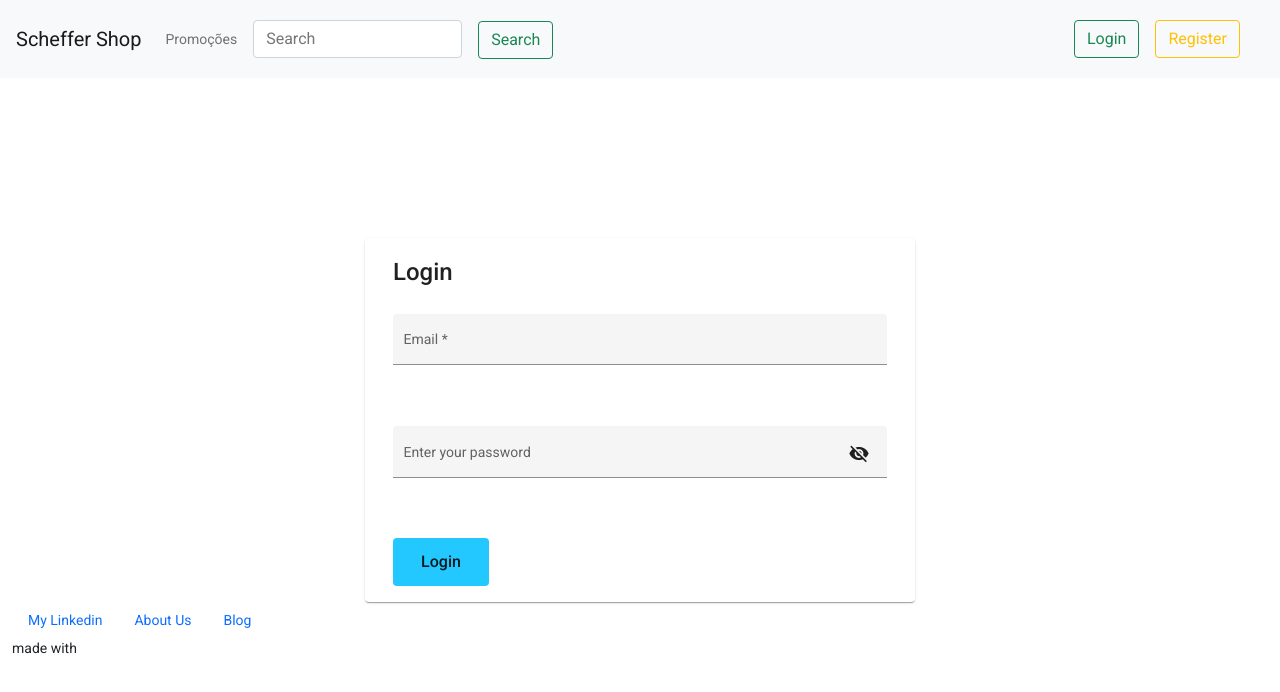
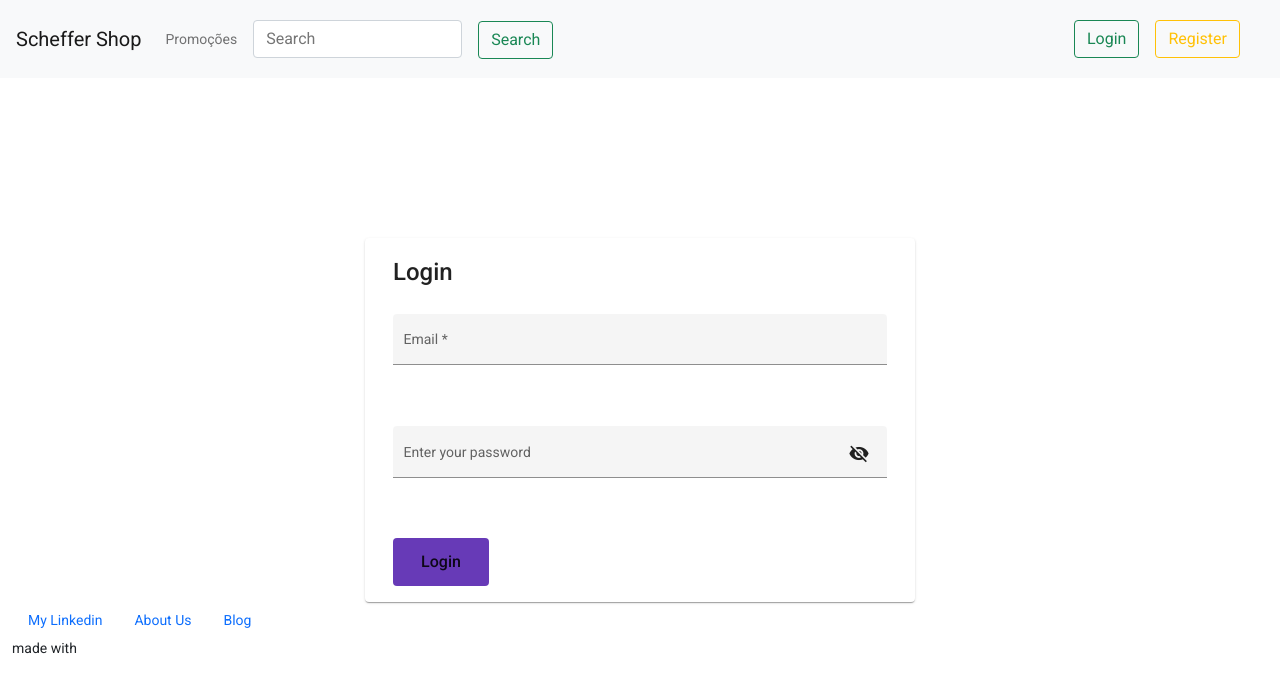
Before and after one commit to scheffer1/scheffer-shop, an Angular app: page /home/login in a window 1280 px wide. Shown: the top 692 px of the page. Built offline with nearby package versions, Linux system fonts and the light colour scheme.

Commit message:
login improvements

```diff
--- a/src/app/pages/login/login.component.css
+++ b/src/app/pages/login/login.component.css
@@ -8,7 +8,7 @@
     height: 3rem;
     width: 6rem;
     font-size: 1rem;
-    background-color:rgb(34, 200, 255);
+    background-color:#673ab7
 }
 
 form{
--- a/src/app/pages/products/products.component.css
+++ b/src/app/pages/products/products.component.css
@@ -29,3 +29,8 @@
     display: block;
     overflow: hidden;
 }
+
+.mat-card-image:hover{
+    width:130%;
+    height: 85%;
+}
```
